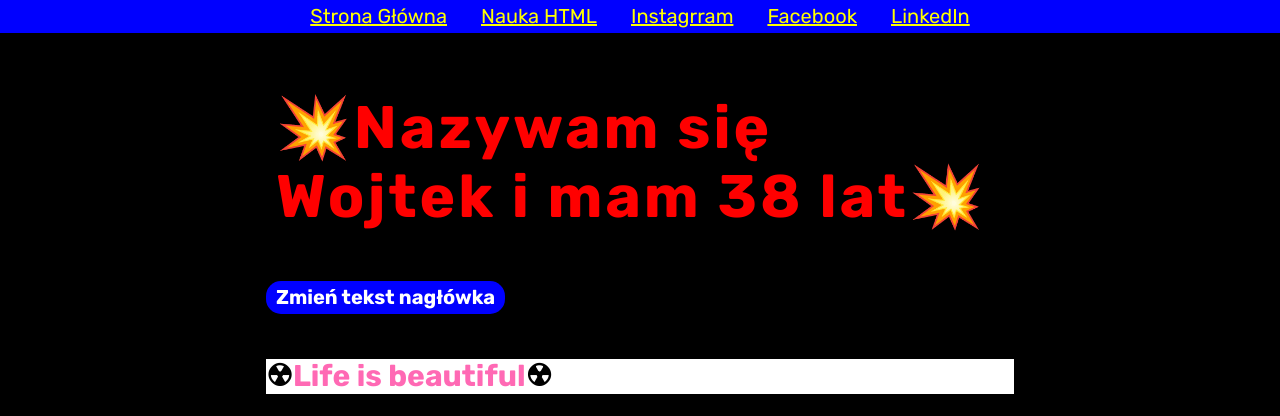
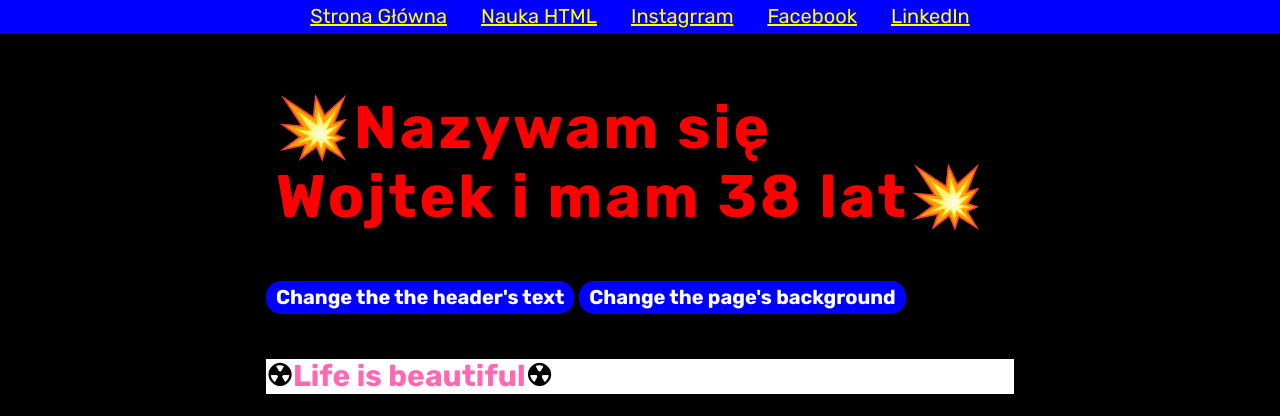
Before and after one commit to RajuFGC/Homepage, a website built with Parcel: page src/index.html in a window 1280 px wide. Shown: the top 416 px of the page. Built offline with nearby package versions, Linux system fonts and the light colour scheme; grey boxes are pictures that could not be loaded.

Commit message:
added button

```diff
--- a/src/index.html
+++ b/src/index.html
@@ -25,7 +25,9 @@
           <!-- Linijki wyzej nie widac przez java script -->
         </h1>
         <button class="page-header_button page-header_button--js">
-          Zmień tekst nagłówka</button>
+          Change the the header's text</button>
+          <button class="page-header_button-background page-header_button-background--js">
+            Change the page's background</button>
       </header>
       <section class="section-1">
         <h2 class="section-1_header">Life is beautiful</h2>
@@ -66,7 +68,7 @@
         <article>
           <h3 class="my-article__header">JavaScript</h3>
           <p class="my-article__content">yolyol</p>
-          <!--          <p class="my-article__content">yolyol - nie zadziala przez JS </p>-->
+          <!--          <p class="my-article__content">yolyol - nie zadziala przez JS, tam gdzie jest dupa </p>-->
         </article>
         <article>
           <h3 class="gitHeader">Git</h3>
--- a/src/js/main.js
+++ b/src/js/main.js
@@ -85,9 +85,17 @@ const clickFunction = (e) => {
 const header = document.querySelector('.page-header_heading--js');
 header.innerHTML = 'Wojciech Majewski - Strona Domowa'
 }
-const button = document.querySelector('.page-header_button--js');
-console.log(button)
-button.addEventListener('click', clickFunction);
+const button2 = document.querySelector('.page-header_button--js');
+
+button2.addEventListener('click', clickFunction);
+
+const button1 = document.querySelector('.page-header_button-background--js');
+console.log(button1)
+button1.addEventListener('click', (e) => {
+  document.documentElement.style.setProperty('--backgroundColor', 'black')
+})
+
+
 const hamburger = document.querySelector('.hamburger--js');
 console.log(hamburger)
 
--- a/src/styles/main.scss
+++ b/src/styles/main.scss
@@ -44,6 +44,15 @@ h2 {
 h3 {
   color: blueviolet;
 }
+.page-header_button-background {
+  background-color: blue;
+  color: white;
+  font-weight: 700;
+  border: 0;
+  display: inline-block;
+  border-radius: 15px;
+  padding: 5px 10px;
+  }
 section {
  background: var(--backgroundColor);
  color: var(--textColor);
```
